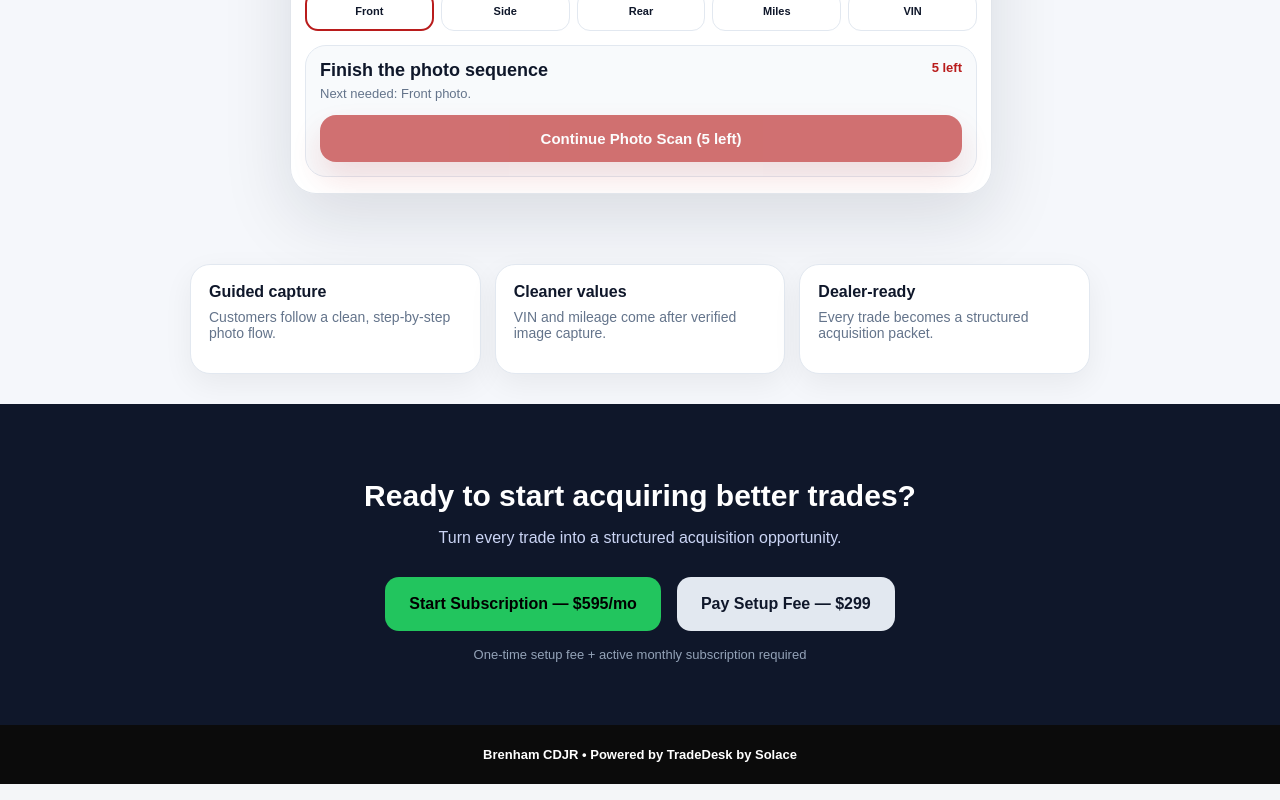
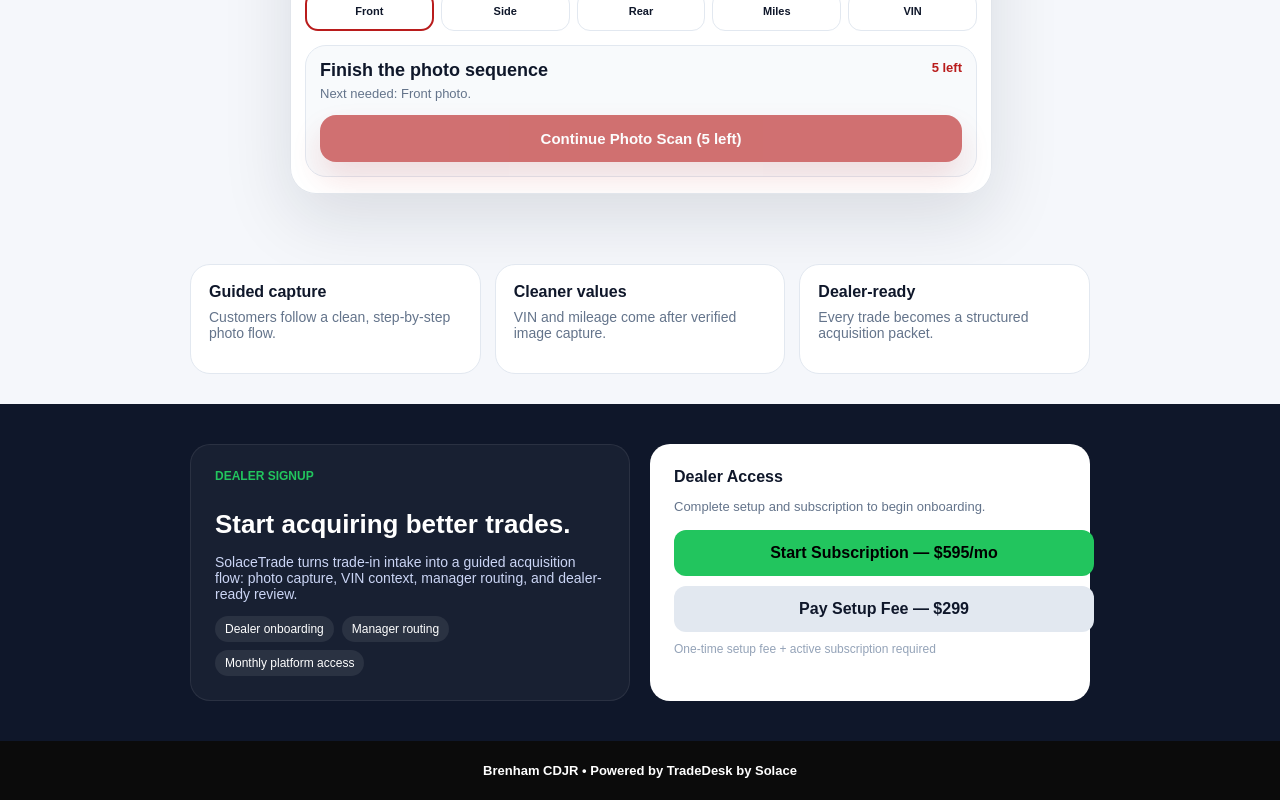
Before and after one commit to zlomke76-del/solacetrade, a Next.js app: page / in a window 1280 px wide. Shown: the part 778-1578 px from the top of the page. Built offline with nearby package versions, Linux system fonts and the light colour scheme.

Commit message:
Update page.tsx

```diff
--- a/app/page.tsx
+++ b/app/page.tsx
@@ -53,12 +53,7 @@ export default function Page() {
       </header>
 
       {/* HERO */}
-      <section
-        style={{
-          padding: "34px 18px 16px",
-          textAlign: "center",
-        }}
-      >
+      <section style={{ padding: "34px 18px 16px", textAlign: "center" }}>
         <h1
           style={{
             fontSize: "clamp(34px, 6vw, 62px)",
@@ -89,7 +84,7 @@ export default function Page() {
         </a>
       </section>
 
-      {/* APP EXPERIENCE FIRST */}
+      {/* EXPERIENCE FIRST */}
       <section
         id="vehicle-scan"
         style={{
@@ -101,7 +96,7 @@ export default function Page() {
         <TradeDesk mode="customer" dealerSlug="brenhamcdjr" />
       </section>
 
-      {/* VALUE REINFORCEMENT */}
+      {/* VALUE CARDS */}
       <section style={{ padding: "30px 18px" }}>
         <div
           style={{
@@ -113,18 +108,9 @@ export default function Page() {
           }}
         >
           {[
-            [
-              "Guided capture",
-              "Customers follow a clean, step-by-step photo flow.",
-            ],
-            [
-              "Cleaner values",
-              "VIN and mileage come after verified image capture.",
-            ],
-            [
-              "Dealer-ready",
-              "Every trade becomes a structured acquisition packet.",
-            ],
+            ["Guided capture", "Customers follow a clean, step-by-step photo flow."],
+            ["Cleaner values", "VIN and mileage come after verified image capture."],
+            ["Dealer-ready", "Every trade becomes a structured acquisition packet."],
           ].map(([title, body]) => (
             <div
               key={title}
@@ -133,10 +119,9 @@ export default function Page() {
                 borderRadius: 20,
                 background: "white",
                 border: "1px solid #e2e8f0",
-                boxShadow: "0 10px 30px rgba(0,0,0,0.06)",
               }}
             >
-              <strong style={{ fontSize: 16 }}>{title}</strong>
+              <strong>{title}</strong>
               <p style={{ marginTop: 8, color: "#64748b", fontSize: 14 }}>
                 {body}
               </p>
@@ -145,43 +130,87 @@ export default function Page() {
         </div>
       </section>
 
-      {/* 🔥 PRICING NOW AT THE BOTTOM */}
+      {/* 🔥 OLD FORMAT — MOVED TO BOTTOM */}
       <section
         style={{
-          padding: "50px 18px",
+          padding: "40px 18px",
           background: "#0f172a",
           color: "white",
         }}
       >
-        <div style={{ maxWidth: 900, margin: "0 auto", textAlign: "center" }}>
-          <h2 style={{ fontSize: 30, marginBottom: 10 }}>
-            Ready to start acquiring better trades?
-          </h2>
-
-          <p style={{ color: "#cbd5f5", marginBottom: 30 }}>
-            Turn every trade into a structured acquisition opportunity.
-          </p>
-
+        <div
+          style={{
+            maxWidth: 900,
+            margin: "0 auto",
+            display: "grid",
+            gridTemplateColumns: "1fr 1fr",
+            gap: 20,
+          }}
+        >
+          {/* LEFT CARD */}
           <div
             style={{
-              display: "flex",
-              gap: 16,
-              justifyContent: "center",
-              flexWrap: "wrap",
+              padding: 24,
+              borderRadius: 20,
+              background: "rgba(255,255,255,0.04)",
+              border: "1px solid rgba(255,255,255,0.08)",
             }}
           >
+            <div
+              style={{
+                fontSize: 12,
+                fontWeight: 900,
+                color: "#22c55e",
+                marginBottom: 8,
+              }}
+            >
+              DEALER SIGNUP
+            </div>
+
+            <h3 style={{ fontSize: 26, marginBottom: 12 }}>
+              Start acquiring better trades.
+            </h3>
+
+            <p style={{ color: "#cbd5f5", fontSize: 14 }}>
+              SolaceTrade turns trade-in intake into a guided acquisition flow:
+              photo capture, VIN context, manager routing, and dealer-ready review.
+            </p>
+
+            <div
+              style={{
+                marginTop: 14,
+                display: "flex",
+                gap: 8,
+                flexWrap: "wrap",
+              }}
+            >
+              <span style={pill}>Dealer onboarding</span>
+              <span style={pill}>Manager routing</span>
+              <span style={pill}>Monthly platform access</span>
+            </div>
+          </div>
+
+          {/* RIGHT CARD */}
+          <div
+            style={{
+              padding: 24,
+              borderRadius: 20,
+              background: "white",
+              color: "#0f172a",
+            }}
+          >
+            <div style={{ fontWeight: 900, marginBottom: 6 }}>
+              Dealer Access
+            </div>
+
+            <p style={{ fontSize: 13, color: "#64748b", marginBottom: 16 }}>
+              Complete setup and subscription to begin onboarding.
+            </p>
+
             <a
               href="https://buy.stripe.com/bJe9AUdeb70SfkN0jUcV200"
               target="_blank"
-              style={{
-                padding: "18px 24px",
-                borderRadius: 14,
-                background: "#22c55e",
-                color: "black",
-                fontWeight: 900,
-                textDecoration: "none",
-                fontSize: 16,
-              }}
+              style={primaryBtn}
             >
               Start Subscription — $595/mo
             </a>
@@ -189,23 +218,21 @@ export default function Page() {
             <a
               href="https://buy.stripe.com/5kQ5kE6PNfxo4G97MmcV201"
               target="_blank"
-              style={{
-                padding: "18px 24px",
-                borderRadius: 14,
-                background: "#e2e8f0",
-                color: "#0f172a",
-                fontWeight: 900,
-                textDecoration: "none",
-                fontSize: 16,
-              }}
+              style={secondaryBtn}
             >
               Pay Setup Fee — $299
             </a>
+
+            <p
+              style={{
+                fontSize: 12,
+                color: "#94a3b8",
+                marginTop: 10,
+              }}
+            >
+              One-time setup fee + active subscription required
+            </p>
           </div>
-
-          <p style={{ marginTop: 16, fontSize: 13, color: "#94a3b8" }}>
-            One-time setup fee + active monthly subscription required
-          </p>
         </div>
       </section>
 
@@ -225,3 +252,36 @@ export default function Page() {
     </main>
   );
 }
+
+/* styles */
+const pill = {
+  padding: "6px 10px",
+  borderRadius: 999,
+  fontSize: 12,
+  background: "rgba(255,255,255,0.08)",
+};
+
+const primaryBtn = {
+  display: "block",
+  width: "100%",
+  padding: "14px",
+  borderRadius: 12,
+  background: "#22c55e",
+  color: "black",
+  fontWeight: 900,
+  textAlign: "center" as const,
+  textDecoration: "none",
+  marginBottom: 10,
+};
+
+const secondaryBtn = {
+  display: "block",
+  width: "100%",
+  padding: "14px",
+  borderRadius: 12,
+  background: "#e2e8f0",
+  color: "#0f172a",
+  fontWeight: 900,
+  textAlign: "center" as const,
+  textDecoration: "none",
+};
```
